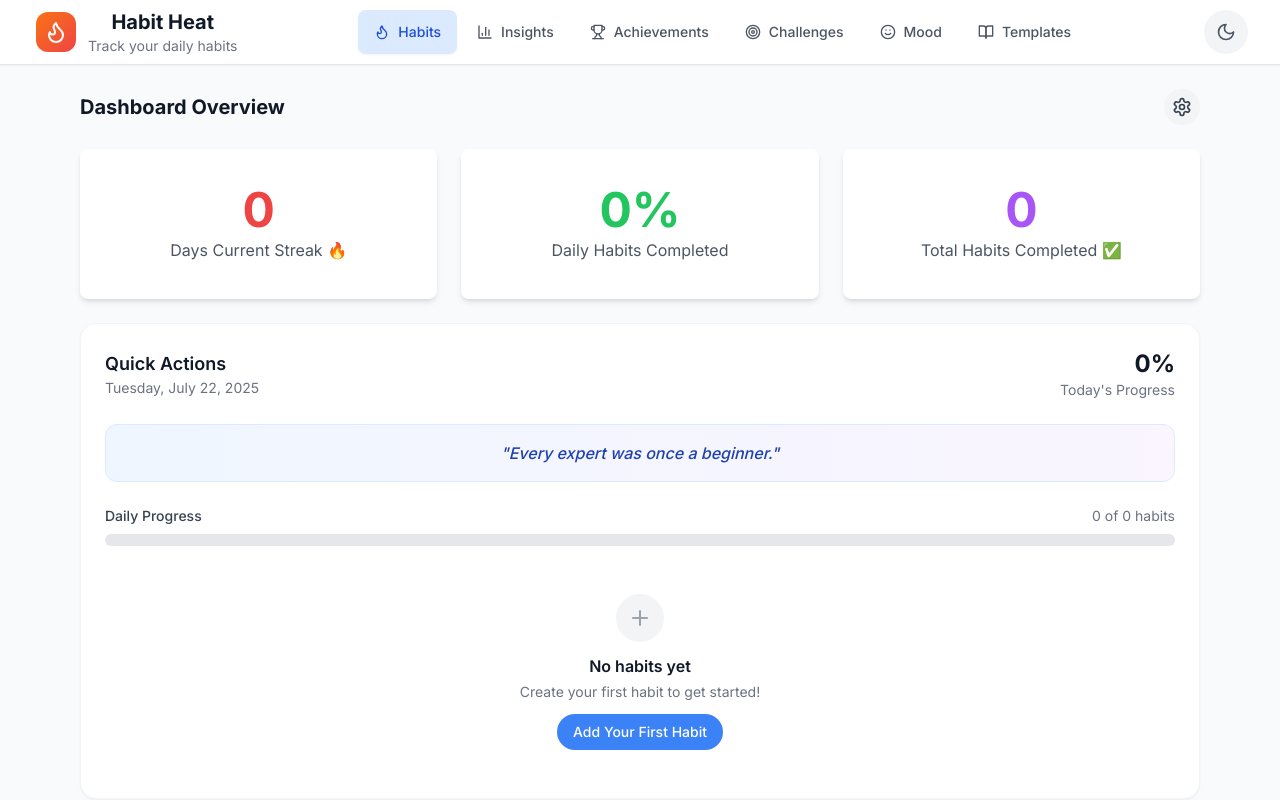
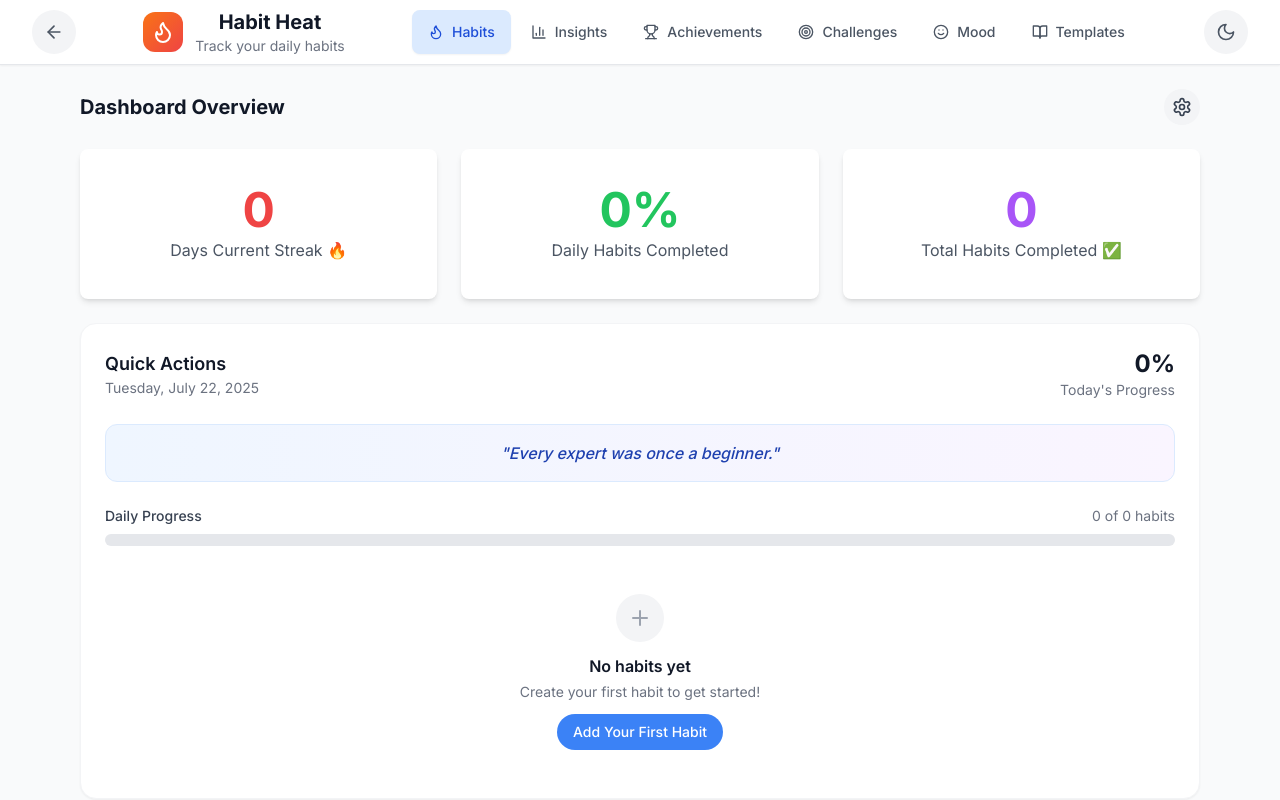
Before and after one commit to MeenakshiAM/Habitheat, a React (Vite) app in the folder project/: page / in a window 1280 px wide. Shown: the top 800 px of the page. Built offline with nearby package versions, Linux system fonts and the light colour scheme.

Commit message:
add a back button

```diff
--- a/project/package.json
+++ b/project/package.json
@@ -12,7 +12,8 @@
   "dependencies": {
     "lucide-react": "^0.344.0",
     "react": "^18.3.1",
-    "react-dom": "^18.3.1"
+    "react-dom": "^18.3.1",
+    "react-router-dom": "^7.7.0"
   },
   "devDependencies": {
     "@eslint/js": "^9.9.1",
--- a/project/src/components/Header.tsx
+++ b/project/src/components/Header.tsx
@@ -1,5 +1,6 @@
 import React, { useState, useEffect, useRef } from 'react';
-import { Moon, Sun, Flame, BarChart3, Trophy, Settings, Target, Smile, BookOpen, Menu, X } from 'lucide-react';
+import { useNavigate } from 'react-router-dom';
+import { Moon, Sun, Flame, BarChart3, Trophy, Settings, Target, Smile, BookOpen, Menu, X, ArrowLeft } from 'lucide-react';
 
 // Types
 type Theme = 'light' | 'dark';
@@ -63,11 +64,17 @@ export const Header: React.FC<HeaderProps> = ({ theme, currentView, onThemeToggl
     setIsMobileMenuOpen(false);
   };
 
+  //back button
+  const navigate = useNavigate();
+
   return (
     <>
       <header className="bg-white dark:bg-gray-900 border-b border-gray-200 dark:border-gray-700 sticky top-0 z-40 shadow-sm">
         <div className="max-w-7xl mx-auto px-4 sm:px-6 lg:px-8">
           <div className="flex items-center justify-between h-16">
+            <button onClick={() => navigate(-1)} className="p-2 sm:p-3 rounded-full bg-gray-100 dark:bg-gray-800 hover:bg-gray-200 dark:hover:bg-gray-700 transition-colors min-h-[44px] min-w-[44px] flex items-center justify-center focus:outline-none focus:ring-2 focus:ring-blue-500 focus:ring-offset-2" aria-label="Back">
+              <ArrowLeft className="w-4 h-4 sm:w-5 sm:h-5 text-gray-600 dark:text-gray-300"  />
+            </button>
             {/* Logo - Clickable and Responsive */}
             <button
               onClick={handleLogoClick}
--- a/project/src/main.tsx
+++ b/project/src/main.tsx
@@ -1,10 +1,13 @@
 import { StrictMode } from 'react';
 import { createRoot } from 'react-dom/client';
+import { BrowserRouter } from 'react-router-dom';
 import App from './App.tsx';
 import './index.css';
 
 createRoot(document.getElementById('root')!).render(
   <StrictMode>
-    <App />
+    <BrowserRouter>
+      <App />
+    </BrowserRouter>
   </StrictMode>
 );
```
Also changed, not shown: 1 other file (tests, documents, lock files or other folders).
